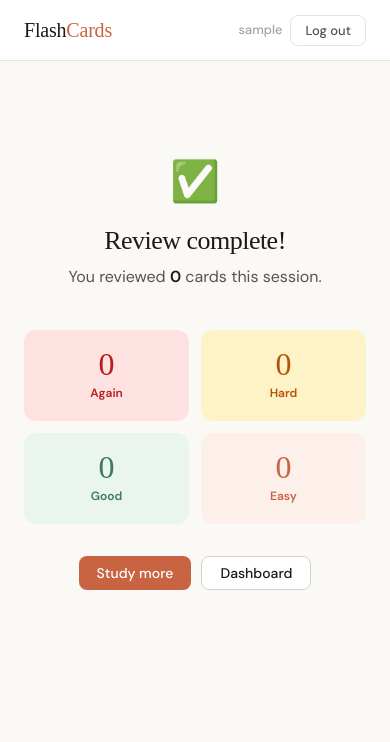
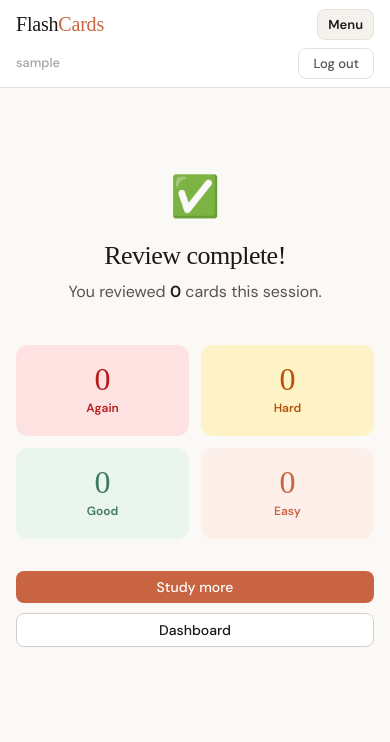
Before and after one commit to meshwho/FlashCardsWebsite, a Django app: page /study/done/ in a window 390 px wide. Shown: the top 742 px of the page. Run offline with Django 5.2, Linux system fonts and the light colour scheme; the visitor is signed in with stand-in values (Sample User, id 1); some web fonts are replaced.

Commit message:
Improve mobile responsiveness across core study pages

```diff
--- a/static/css/site.css
+++ b/static/css/site.css
@@ -131,6 +131,41 @@ a:hover { text-decoration: underline; }
 }
 
 .nav-user { font-size: 0.8rem; color: var(--text-3); font-weight: 500; }
+
+.nav-menu-toggle {
+    display: none;
+    background: var(--surface-2);
+    color: var(--text);
+    border: 1px solid var(--border);
+    border-radius: var(--radius-sm);
+    font-family: 'DM Sans', sans-serif;
+    font-size: 0.8125rem;
+    font-weight: 600;
+    padding: 6px 10px;
+    cursor: pointer;
+}
+
+.mobile-nav-links {
+    display: none;
+    border-top: 1px solid var(--border);
+    padding: 10px 24px 14px;
+    background: var(--surface);
+}
+
+.mobile-nav-links a {
+    display: block;
+    padding: 9px 10px;
+    color: var(--text-2);
+    border-radius: var(--radius-sm);
+    font-size: 0.9rem;
+    font-weight: 500;
+}
+
+.mobile-nav-links a:hover {
+    text-decoration: none;
+    background: var(--surface-2);
+    color: var(--text);
+}
 
 /* ── Page layout ── */
 .page-wrapper {
@@ -289,6 +324,12 @@ textarea { resize: vertical; min-height: 90px; }
 .data-table tbody tr:hover { background: var(--surface-2); }
 .data-table tbody td { padding: 14px 16px; color: var(--text-2); vertical-align: top; }
 .data-table tbody td:first-child { color: var(--text); }
+
+.table-scroll {
+    width: 100%;
+    overflow-x: auto;
+    -webkit-overflow-scrolling: touch;
+}
 
 /* ── Empty state ── */
 .empty-state { text-align: center; padding: 60px 24px; }
@@ -544,7 +585,6 @@ textarea { resize: vertical; min-height: 90px; }
 
 @media (max-width: 480px) {
     h1 { font-size: 1.625rem; }
-    .nav-links { display: none; }
     .deck-grid { grid-template-columns: 1fr; }
     .flashcard-face { padding: 32px 24px; }
 }
@@ -614,33 +654,6 @@ textarea { resize: vertical; min-height: 90px; }
 }
 
 
-.review-actions-row {
-    display: flex;
-    gap: 10px;
-    flex-wrap: wrap;
-}
-
-.review-rules-list {
-    padding-left: 18px;
-    color: var(--text-2);
-}
-
-.review-rules-list li + li {
-    margin-top: 6px;
-}
-
-@media (max-width: 720px) {
-    .review-actions-row {
-        flex-direction: column;
-    }
-
-    .review-actions-row .btn {
-        width: 100%;
-        justify-content: center;
-    }
-}
-
-
 .flip-actions-bar {
     display: grid;
     grid-template-columns: 1fr auto 1fr;
@@ -677,3 +690,122 @@ textarea { resize: vertical; min-height: 90px; }
         justify-content: center;
     }
 }
+
+.stack-actions {
+    display: flex;
+    gap: 10px;
+    flex-wrap: wrap;
+}
+
+@media (max-width: 900px) {
+    .cta-bar {
+        flex-direction: column;
+        align-items: flex-start;
+    }
+}
+
+@media (max-width: 720px) {
+    .nav-inner {
+        padding: 0 16px;
+        height: auto;
+        min-height: 60px;
+        flex-wrap: wrap;
+        row-gap: 8px;
+        padding-top: 8px;
+        padding-bottom: 8px;
+    }
+
+    .page-wrapper {
+        padding: 28px 16px 56px;
+    }
+
+    .nav-links {
+        display: none;
+    }
+
+    .nav-menu-toggle {
+        display: inline-flex;
+        align-items: center;
+        justify-content: center;
+        margin-left: auto;
+    }
+
+    .nav-right {
+        width: 100%;
+        margin-left: 0;
+        justify-content: space-between;
+    }
+
+    .mobile-nav-links.is-open {
+        display: block;
+    }
+
+    .stats-row {
+        margin-bottom: 24px;
+    }
+
+    .due-count {
+        font-size: 3rem;
+    }
+
+    .review-meta {
+        gap: 8px;
+        flex-wrap: wrap;
+    }
+
+    .flashcard-face {
+        min-height: 190px;
+        padding: 28px 22px;
+    }
+
+    .card-text {
+        font-size: 1.05rem;
+    }
+
+    .card-form-item {
+        padding: 14px;
+    }
+}
+
+@media (max-width: 480px) {
+    .card {
+        padding: 16px;
+    }
+
+    .cta-bar .btn,
+    .stack-actions .btn,
+    .study-today-wrap .btn {
+        width: 100%;
+        justify-content: center;
+    }
+
+    .weekly-grid {
+        grid-template-columns: repeat(2, 1fr);
+        gap: 8px;
+    }
+
+    .weekly-grid .day-card:nth-child(n+5) {
+        display: block;
+    }
+
+    .day-card {
+        padding: 10px 8px;
+    }
+
+    .day-count {
+        font-size: 1.35rem;
+    }
+
+    .auth-wrap {
+        padding: 24px 16px;
+        margin: -28px -16px -56px;
+    }
+
+    .auth-box {
+        padding: 24px 18px;
+    }
+
+    .table-scroll .data-table {
+        min-width: 540px;
+    }
+}
--- a/templates/base.html
+++ b/templates/base.html
@@ -15,6 +15,9 @@
         <a href="{% if user.is_authenticated %}{% url 'dashboard' %}{% else %}{% url 'login' %}{% endif %}" class="nav-logo">Flash<span>Cards</span></a>
 
         {% if user.is_authenticated %}
+        <button type="button" class="nav-menu-toggle" id="nav-menu-toggle" aria-expanded="false" aria-controls="main-nav-links">
+            Menu
+        </button>
         <nav class="nav-links">
             <a href="{% url 'dashboard' %}">Dashboard</a>
             <a href="{% url 'deck_list' %}">Decks</a>
@@ -35,11 +38,35 @@
         </div>
         {% endif %}
     </div>
+    {% if user.is_authenticated %}
+    <nav class="mobile-nav-links" id="main-nav-links">
+        <a href="{% url 'dashboard' %}">Dashboard</a>
+        <a href="{% url 'deck_list' %}">Decks</a>
+        <a href="{% url 'deck_create' %}">New deck</a>
+        <a href="{% url 'study_today' %}">Study</a>
+    </nav>
+    {% endif %}
 </header>
 
 <main class="page-wrapper">
     {% block content %}{% endblock %}
 </main>
 
+{% if user.is_authenticated %}
+<script>
+    (function () {
+        const menuBtn = document.getElementById("nav-menu-toggle");
+        const mobileNav = document.getElementById("main-nav-links");
+
+        if (!menuBtn || !mobileNav) return;
+
+        menuBtn.addEventListener("click", function () {
+            const isOpen = mobileNav.classList.toggle("is-open");
+            menuBtn.setAttribute("aria-expanded", String(isOpen));
+        });
+    })();
+</script>
+{% endif %}
+
 </body>
 </html>
--- a/templates/study/deck_detail.html
+++ b/templates/study/deck_detail.html
@@ -7,7 +7,7 @@
         <h1>{{ deck.title }}</h1>
         <p class="subtitle">{{ deck.cards.count }} card{{ deck.cards.count|pluralize }}</p>
     </div>
-    <div style="display:flex;gap:8px;align-items:center;">
+    <div class="stack-actions" style="align-items:center;">
         <a href="{% url 'deck_edit' deck.id %}" class="btn btn-secondary btn-sm">Edit deck</a>
         <a href="{% url 'deck_practice_setup' deck.id %}" class="btn btn-secondary btn-sm">Practice</a>
         <a href="{% url 'study_start' %}" class="btn btn-primary btn-sm">Study now →</a>
@@ -16,6 +16,7 @@
 </div>
 
 <div class="card fade-in-2" style="padding:0;overflow:hidden;">
+    <div class="table-scroll">
         <table class="data-table">
             <thead>
                 <tr>
@@ -54,6 +55,7 @@
             </tbody>
         </table>
     </div>
+</div>
 
 <div style="margin-top:24px;">
     <a href="{% url 'deck_list' %}" class="btn btn-ghost btn-sm">← Back to decks</a>
--- a/templates/study/deck_edit.html
+++ b/templates/study/deck_edit.html
@@ -24,7 +24,7 @@
         </div>
 
         <div class="fade-in-3">
-            <div style="display:flex;align-items:center;justify-content:space-between;margin-bottom:16px;">
+            <div class="stack-actions" style="align-items:center;justify-content:space-between;margin-bottom:16px;">
                 <h2>Cards</h2>
                 <button type="button" id="add-card-btn" class="btn btn-secondary btn-sm">+ Add card</button>
             </div>
@@ -85,7 +85,7 @@
             </template>
         </div>
 
-        <div style="display:flex;gap:10px;margin-top:28px;padding-top:24px;border-top:1px solid var(--border);">
+        <div class="stack-actions" style="margin-top:28px;padding-top:24px;border-top:1px solid var(--border);">
             <button type="submit" class="btn btn-primary">Save deck</button>
             <a href="{% url 'deck_detail' deck.id %}" class="btn btn-ghost">Cancel</a>
         </div>
--- a/templates/study/deck_form.html
+++ b/templates/study/deck_form.html
@@ -18,7 +18,7 @@
                 {% if field.errors %}<ul class="errorlist">{% for e in field.errors %}<li>{{ e }}</li>{% endfor %}</ul>{% endif %}
             </div>
             {% endfor %}
-            <div style="display:flex;gap:10px;margin-top:8px;">
+            <div class="stack-actions" style="margin-top:8px;">
                 <button type="submit" class="btn btn-primary">Create deck</button>
                 <a href="{% url 'deck_list' %}" class="btn btn-ghost">Cancel</a>
             </div>
--- a/templates/study/deck_practice_done.html
+++ b/templates/study/deck_practice_done.html
@@ -29,6 +29,7 @@
     </div>
 
     <div class="card">
+        <div class="table-scroll">
             <table class="data-table">
                 <thead>
                     <tr>
@@ -52,6 +53,7 @@
                 </tbody>
             </table>
         </div>
+    </div>
 {% else %}
     <div class="card">
         <p>You reviewed <strong>{{ summary.total }}</strong> cards in simple flip mode.</p>
--- a/templates/study/review_done.html
+++ b/templates/study/review_done.html
@@ -28,7 +28,7 @@
         </div>
     </div>
 
-    <div style="display:flex;gap:10px;justify-content:center;margin-bottom:40px;">
+    <div class="stack-actions" style="justify-content:center;margin-bottom:40px;">
         <a href="{% url 'study_today' %}" class="btn btn-primary">Study more</a>
         <a href="{% url 'dashboard' %}" class="btn btn-secondary">Dashboard</a>
     </div>
@@ -36,6 +36,7 @@
     {% if summary.reviews %}
     <h2>Reviewed cards</h2>
 
+    <div class="table-scroll">
         <table class="data-table">
             <thead>
                 <tr>
@@ -58,6 +59,7 @@
                 {% endfor %}
             </tbody>
         </table>
+    </div>
 {% endif %}
 </div>
 {% endblock %}
```
Lines whose indentation alone changed are shown as unchanged.
